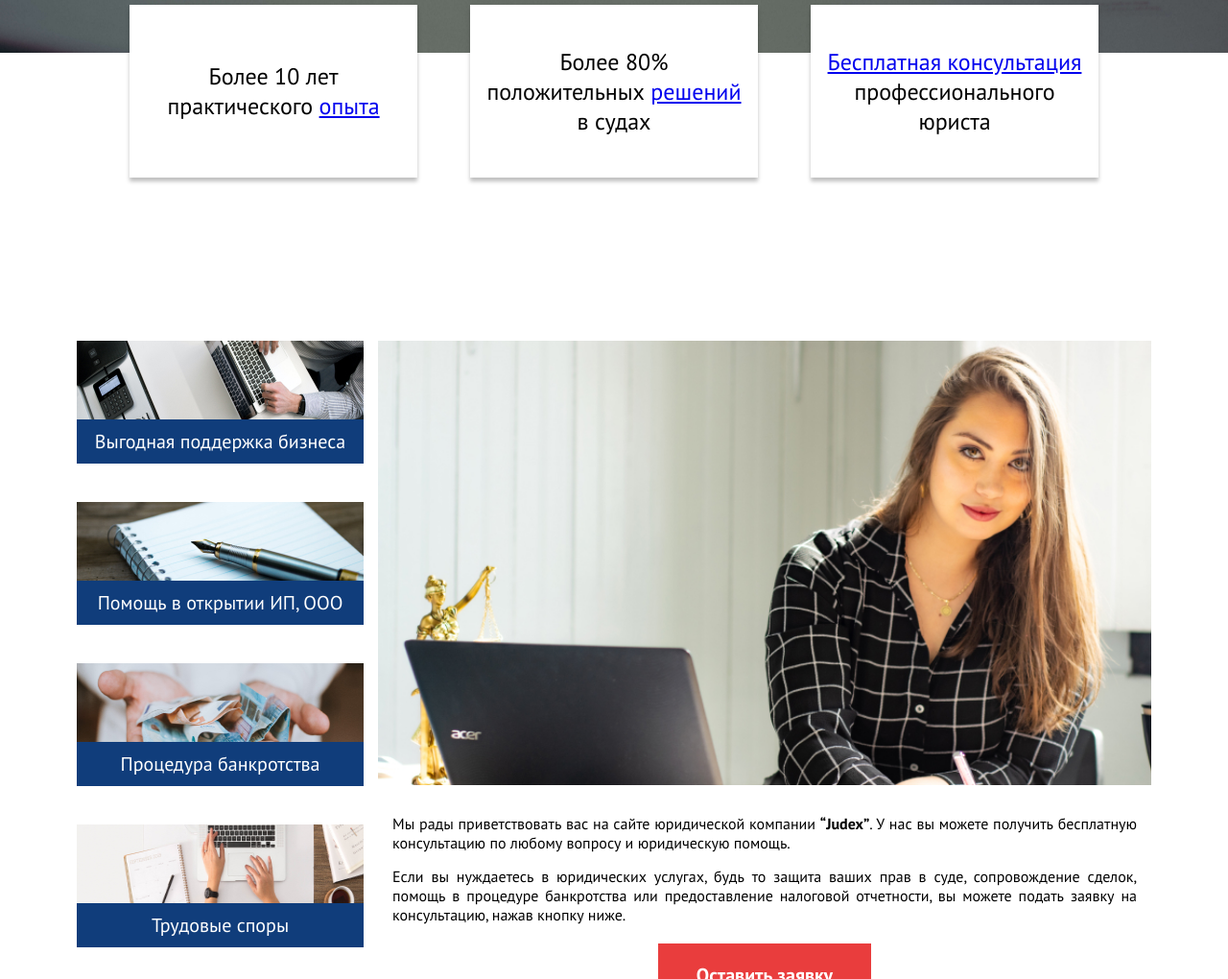
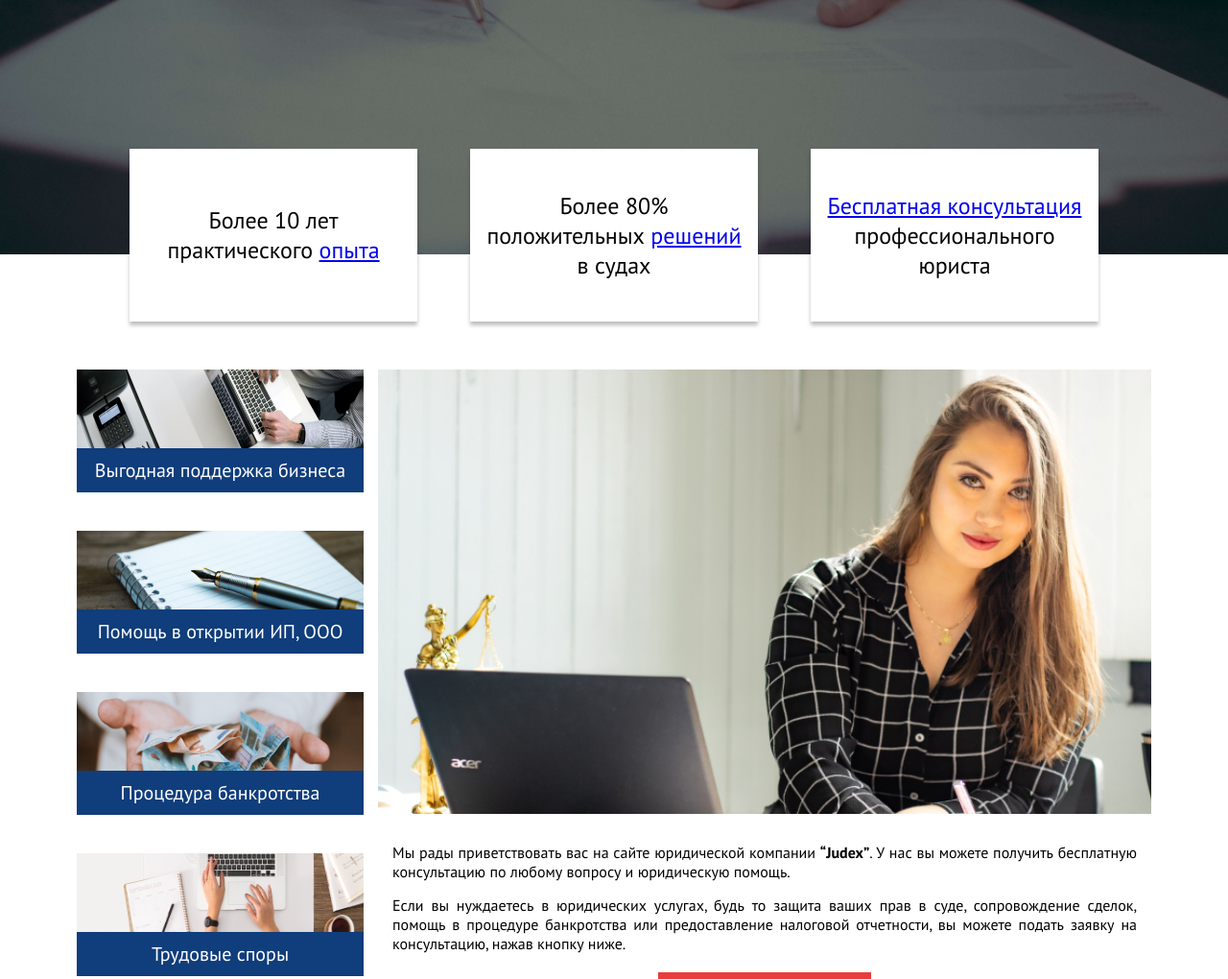
Before and after one commit to NatatkaValikowsky/judex_html, a website built with webpack: page src/index.html in a window 1280 px wide. Shown: the part 559-1579 px from the top of the page at 96% size. Built offline with nearby package versions, Linux system fonts and the light colour scheme.

Commit message:
updates 14 october

```diff
--- a/src/index.html
+++ b/src/index.html
@@ -89,10 +89,7 @@
       <div class="wrapper">
         <h1 class="offer-section__offer offer">Квалифицированная юридическая помощь в Чите и Забайкальском крае</h1>
         <button class="offer-section__btn btn btn--goal-btn">Запись на консультацию</button>
-      </div>
-    </section>
 
-    <div class="wrapper">
         <ul class="main__advantages advantages">
           <li class="advantages__item advantages-item">
             <span class="advantages-item__text">Более 10 лет практического <a href="#" class="advantage-link">опыта</a></span>
@@ -104,6 +101,10 @@
             <span class="advantages-item__text"><a href="#" class="advantage-link">Бесплатная консультация</a> профессионального юриста</span>
           </li>
         </ul>
+      </div>
+    </section>
+
+    <div class="wrapper">
 
       <section class="about">
 
--- a/src/scss/style.scss
+++ b/src/scss/style.scss
@@ -235,10 +235,6 @@
   background-position: center;
   color: white;
   padding:30px 0;
-
-  @media(min-width: 1120px){
-    padding-bottom:100px;
-  }
 }
 
 .offer-section__offer{
@@ -271,6 +267,7 @@
   flex-direction: column;
   align-items: center;
   list-style: none;
+  color:black;
 
   @media(min-width: 768px){
     flex-direction: row;
@@ -280,7 +277,7 @@
 
   @media(min-width: 1120px){
     position: relative;
-    top:-100px;
+    bottom:-150px;
   }
 }
 
@@ -301,6 +298,7 @@
 .about{
   @media(min-width: 1120px){
     display: flex;
+    margin-top: 100px;
   }
 }
 
```
Lines whose indentation alone changed are shown as unchanged.
